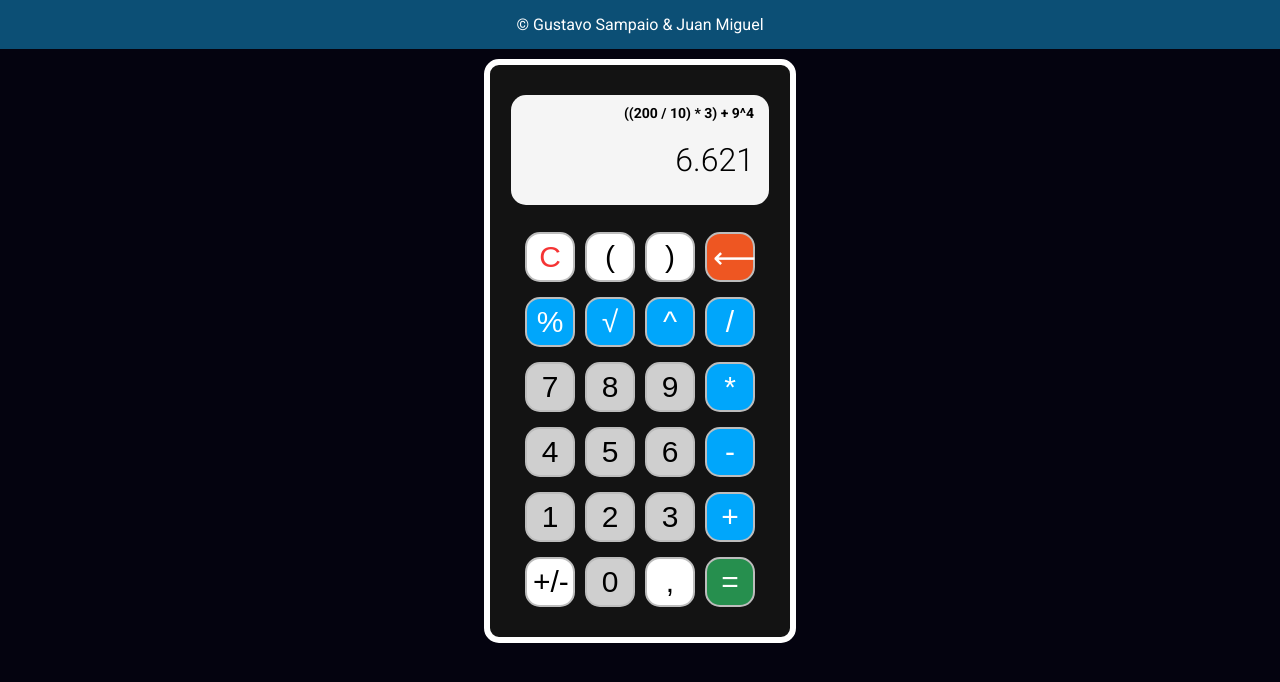
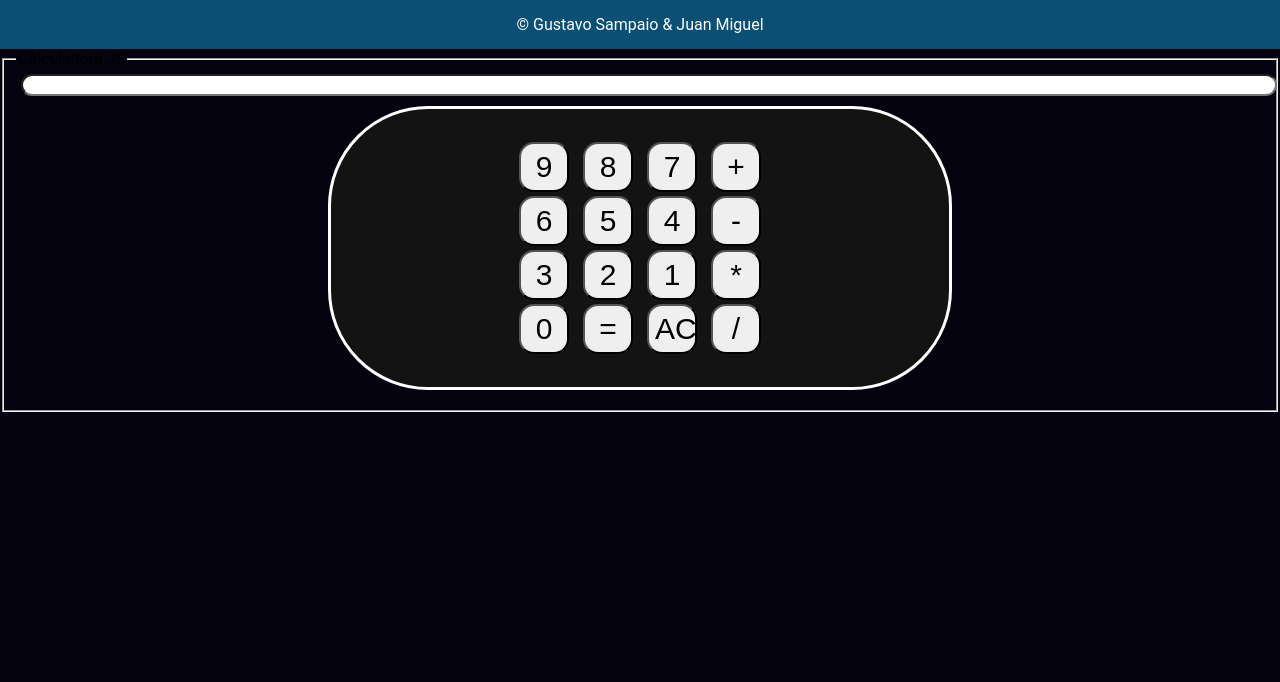
Before and after one commit to gspolima/Calculadora-JS, a plain HTML site: page index.html in a window 1280 px wide. Drawn offline with Linux system fonts and the light colour scheme.

Commit message:
Add files via upload

```diff
--- a/index.html
+++ b/index.html
@@ -1,69 +1,53 @@
 <!DOCTYPE html>
 <html lang="en">
 <head>
-    <meta charset="UTF-8">
-    <meta http-equiv="X-UA-Compatible" content="IE=edge">
-    <meta name="viewport" content="width=device-width, initial-scale=1.0">
-    <link rel="preconnect" href="https://fonts.googleapis.com">
-    <link rel="preconnect" href="https://fonts.gstatic.com" crossorigin>
-    <link href="https://fonts.googleapis.com/css2?family=Roboto:wght@300;400;700&display=swap" rel="stylesheet">
-    <link rel="stylesheet" type="text/css" href="styles.css">
-    <title>Calculadora JS</title>
+   <meta charset="UTF-8">
+   <meta http-equiv="X-UA-Compatible" content="IE=edge">
+   <meta name="viewport" content="width=device-width, initial-scale=1.0">
+   <title>Calculadora JS - TEC2</title>
+    <link rel="stylesheet" type="text/css" href="style.css">
 </head>
+<header>
+    &copy; Gustavo Sampaio & Juan Miguel
+</header>
 <body>
-    <header>
-        &copy; Gustavo Sampaio & Juan Miguel
-    </header>
-    <div class="container">
-        <div class="calc">
-            <div class="console">
-                <div class="section top">
-                    ((200 / 10) * 3) + 9^4
-                </div>
-                <div class="section bottom">
-                    6.621
-                </div>
-            </div>
-            <div class="buttons">
-                <div class="row">
-                    <button class="clear">C</button>
-                    <button class="symbol">(</button>
-                    <button class="symbol">)</button>
-                    <button class="erase">&#10229;</button>
-                </div>
-                <div class="row">
-                    <button class="operator">%</button>
-                    <button class="operator">&#8730</button>
-                    <button class="operator">^</button>
-                    <button class="operator" onclick="onClick('/')">/</button>
-                </div>
-                <div class="row">
-                    <button class="number" onclick="onClick(7)">7</button>
-                    <button class="number" onclick="onClick(8)">8</button>
-                    <button class="number">9</button>
-                    <button class="operator">*</button>
-                </div>
-                <div class="row">
-                    <button class="number">4</button>
-                    <button class="number">5</button>
-                    <button class="number">6</button>
-                    <button class="operator">-</button>
-                </div>
-                <div class="row">
-                    <button id="v1" class="number">1</button>
-                    <button class="number">2</button>
-                    <button class="number">3</button>
-                    <button class="operator">+</button>
-                </div>
-                <div class="row">
-                    <button class="symbol">+/-</button>
-                    <button class="number">0</button>
-                    <button class="symbol">,</button>
-                    <button class="equals">=</button>
-                </div>
-            </div>
-        </div>
-    </div>
-    <script src="index.js" type="text/javascript"></script>
+
+<form name="calcform" method="post" action="">
+   <fieldset>
+      <legend>Calculadora JS</legend>
+
+      <input type="text" name="visor" id="visor" />
+
+      <table id="calc">
+         <tr>
+            <td><input type="button" name="num9" class="num" value="9" onclick="calcNum(9)" /></td>
+            <td><input type="button" name="num8" class="num" value="8" onclick="calcNum(8)" /></td>
+            <td><input type="button" name="num7" class="num" value="7" onclick="calcNum(7)" /></td>
+            <td><input type="button" name="somar" class="oper" value="+" onclick="calcParse('somar')" /></td>
+         </tr>
+         <tr>
+            <td><input type="button" name="num6" class="num" value="6" onclick="calcNum(6)" /></td>
+            <td><input type="button" name="num5" class="num" value="5" onclick="calcNum(5)" /></td>
+            <td><input type="button" name="num4" class="num" value="4" onclick="calcNum(4)" /></td>
+            <td><input type="button" name="subtrair" class="oper" value="-" onclick="calcParse('subtrair')" /></td>
+         </tr>
+         <tr>
+            <td><input type="button" name="num3" class="num" value="3" onclick="calcNum(3)" /></td>
+            <td><input type="button" name="num2" class="num" value="2" onclick="calcNum(2)" /></td>
+            <td><input type="button" name="num1" class="num" value="1" onclick="calcNum(1)" /></td>
+            <td><input type="button" name="multiplicar" class="oper" value="*" onclick="calcParse('multiplicar')" /></td>
+         </tr>
+         <tr>
+            <td><input type="button" name="num0" class="num" value="0" onclick="calcNum(0)" /></td>
+            <td><input type="button" name="igual" class="num" value="=" onclick="calcParse('resultado')" /></td>
+            <td><input type="button" name="limpar" class="num" value="AC" onclick="calcLimpar()" /></td>
+            <td><input type="button" name="dividir" class="oper" value="/" onclick="calcParse('dividir')" /></td>
+         </tr>
+      </table>
+   </fieldset>
+</form>
+<script src="script.js" type="text/javascript">
+
+</script>
 </body>
 </html>
--- /dev/null
+++ b/script.js
@@ -0,0 +1,59 @@
+// Função que adiciona os números no Visor quando pressionado os botões
+function calcNum(num) {
+    if (typeof gvisor == 'undefined') {
+       document.calcform.visor.value = '';
+    }
+    document.calcform.visor.value = document.calcform.visor.value + num;
+    gvisor = 1;
+ }
+
+ // Função que limpa a calculadora e todas as variáveis existentes.
+ function calcLimpar() {
+    document.calcform.visor.value = '';
+    delete gvalor;
+    delete goper;
+    delete gvisor;
+ }
+
+ // Função que executa as operações básicas da calculadora
+ function calcOper(oper, valor1, valor2) {
+    if (oper == "somar") {
+       var valor = parseFloat(valor1) + parseFloat(valor2);
+    } else {
+       if (oper == "subtrair") {
+          var valor = valor1 - valor2;
+       } else {
+          if (oper == "multiplicar") {
+             var valor = valor1 * valor2;
+          } else {
+             var valor = valor1 / valor2;
+          }
+       }
+    }
+
+    return(valor);
+ }
+
+ // Função do algoritmo de "passagem" das ações do usuário
+ function calcParse(oper) {
+    var valor = document.calcform.visor.value;
+    delete gvisor;
+
+    if (typeof goper != 'undefined' && oper == 'resultado') {
+       gvalor = calcOper(goper, gvalor, valor);
+       document.calcform.visor.value = gvalor;
+       delete oper;
+       delete gvalor;
+       return(0);
+    }
+
+    if (typeof gvalor != 'undefined') {
+       gvalor = calcOper(goper, gvalor, valor);
+       goper = oper;
+       document.calcform.visor.value = gvalor;
+    } else {
+       gvalor = valor;
+       goper = oper;
+    }
+
+ }
--- /dev/null
+++ b/style.css
@@ -0,0 +1,100 @@
+body {
+    font-family: Roboto, -apple-system, BlinkMacSystemFont, Segoe UI, Helvetica, Arial, sans-serif, Apple Color Emoji, Segoe UI Emoji;
+    background-color: #04030F;
+    margin: 0;
+}
+
+#visor {
+    align-items: center;
+    font-size: 14px;
+    font-weight: 800;
+    text-align: right;
+    height: 100%;
+    width: 100%;
+
+}
+table{
+    background-color: #131313;
+    display: flex;
+    flex-direction: initial;
+    align-items: center;
+    justify-content: center;
+    margin-top: 10px;
+    border: solid 3px white;
+    border-radius: 100px;
+    padding: 30px;
+    width: 50%;
+    height: 90%;
+    margin: 10px;
+    margin-left: 25%;
+}
+
+
+.calc .buttons {
+    margin-top: 5%;
+}
+
+.calc .buttons .row {
+    margin-top: 15px;
+    display: flex;
+    flex-direction: row;
+    justify-content: center;
+}
+
+.calc .buttons button {
+    font-size: 30px;
+    width: 50px;
+    height: 50px;
+    margin-left: 5px;
+    margin-right: 5px;
+    border: transparent 2px rgb(189, 189, 189);
+    border-radius: 15px;
+}
+input{
+    font-size: 30px;
+    width: 50px;
+    height: 50px;
+    margin-left: 5px;
+    margin-right: 5px;
+    border: transparent 2px rgb(189, 189, 189);
+    border-radius: 15px;
+}
+
+.calc .buttons .number {
+    background-color: #cfcfcf;
+}
+
+.calc .buttons .operator {
+    color: white;
+    background-color: #00A6FB;
+    font-size: 30px;
+}
+
+.calc .buttons .equals {
+    color: white;
+    /* background-color:  #EE5622; */
+    background-color:  #268f4e;
+}
+
+.calc .buttons .clear {
+    color:  rgb(245, 52, 52);
+    background-color: white;
+}
+
+.calc .buttons .symbol {
+    background-color: white;
+}
+
+.calc .buttons .erase {
+    color: white;
+    /* background-color: rgb(206, 20, 20); */
+    background-color: #EE5622;
+}
+
+header {
+    color: white;
+    background-color: rgb(12, 79, 117);
+    margin-bottom: 0;
+    padding: 15px;
+    text-align: center;
+}
```
